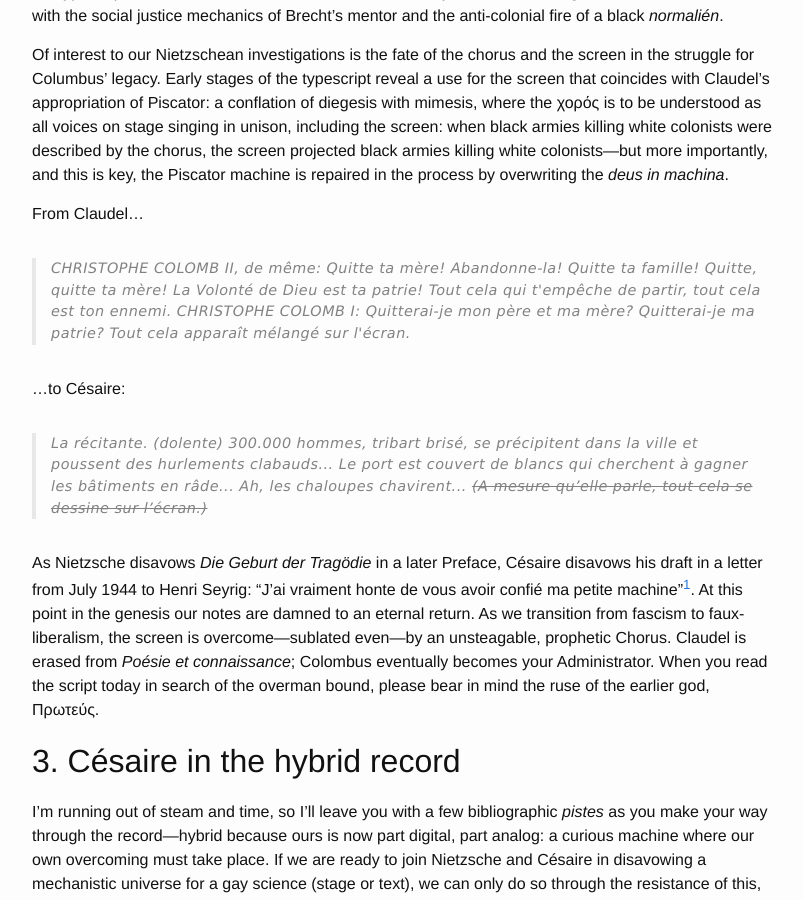
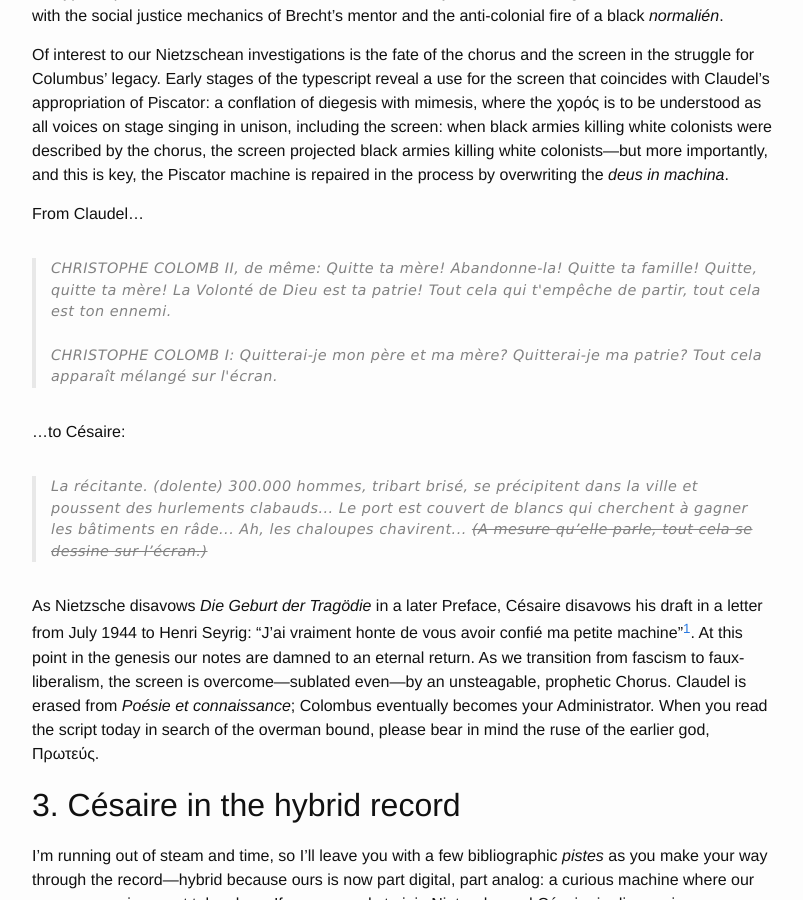
Before and after one commit to elotroalex/elotroalex, a Jekyll site: the page built from _posts/2016-12-05-repairing-nietzsche.md, in a window 1280 px wide and 900 px high, scrolled down 3079 px. Shown: the whole window, without its empty margins (238-1041 px from the left). Built offline with Jekyll 4.4.1, drawn with Linux system fonts in a browser that asks for light colours; some of the changed text lies outside the part shown.

Commit message:
stylistic tweaks to nietzsche

```diff
--- a/_posts/2016-12-05-repairing-nietzsche.md
+++ b/_posts/2016-12-05-repairing-nietzsche.md
@@ -70,7 +70,7 @@
 
 From Claudel...
 <blockquote>CHRISTOPHE COLOMB II, <em>de même</em>: Quitte ta mère! Abandonne-la! Quitte ta famille! Quitte, quitte ta mère! La Volonté de Dieu est ta patrie! Tout cela qui t'empêche de partir, tout cela est ton ennemi.
-
+<br><br>
 CHRISTOPHE COLOMB I: Quitterai-je mon père et ma mère? Quitterai-je ma patrie?
 
 <em>Tout cela apparaît mélangé sur l'écran.</em></blockquote>
@@ -95,13 +95,13 @@
 
 Meanwhile, several important works have surfaced in the past few years from the presses worthy of your attention. Below is an incomplete list to complement the one Bernard provided.
 <h2>Further Reading</h2>
-<div class="csl-bib-body" style="line-height: 2; padding-left: 2em; text-indent: -2em; font-size: 1.3em;">
+<div class="csl-bib-body" style="line-height: 2; padding-left: 2em; text-indent: -2em; font-size: 1em;">
 <div class="csl-entry">Arnold, A. James. <i>Modernism and Negritude: The Poetry and Poetics of Aimé Césaire</i>. Cambridge, MA: Harvard University Press, 1981. Print.</div>
 <div class="csl-entry">Césaire, Aimé. <i>Poésie, théâtre, essais et discours</i>. Ed. Albert-James Arnold. Paris: CNRS, 2014. Print. Planète libre.</div>
 <div class="csl-entry">Fonkoua, Romuald-Blaise. <i>Aimé Césaire</i>. Paris: Perrin, 2010. Print.</div>
 <div class="csl-entry">Noland, Carrie. <i>Voices of Negritude in Modernist Print: Aesthetic Subjectivity, Diaspora, and the Lyric Regime</i>. New York: Columbia University Press, 2015. Print.</div>
 <div class="csl-entry">Ruhe, Ernstpeter. <i>Une oeuvre mobile: Aimé Césaire dans le pays germanophones</i>. Würzburg: Königshausen &amp; Neumann, 2015. Print.</div>
-<div class="csl-entry">Véron, Kora and Thomas A. Hale<i>Les Écrits d’Aimé Césaire. Bibliographie commentée (1913-2008)</i>. 1st ed. Vol. 1. Paris: Honoré Champion, 2013. Print. 2 vols.</div>
+<div class="csl-entry">Véron, Kora and Thomas A. Hale<i>. Les Écrits d’Aimé Césaire. Bibliographie commentée (1913-2008)</i>. 1st ed. Vol. 1. Paris: Honoré Champion, 2013. Print. 2 vols.</div>
 <div class="csl-entry">Wilder, Gary. <i>Freedom Time: Negritude, Decolonization, and the Future of the World</i>. Duke University Press, 2014. Print.</div>
 </div>
 
```
